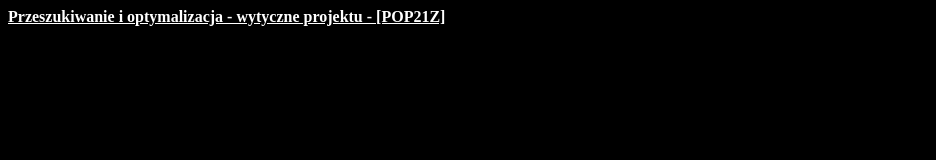
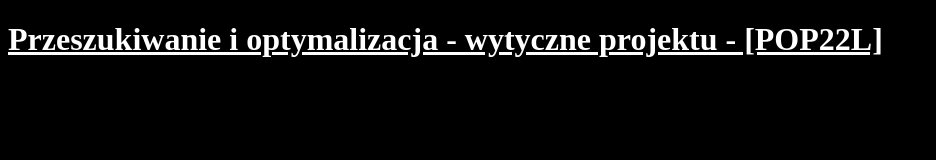
Before and after one commit to kkkrawczyk/kkkrawczyk.github.io, a plain HTML site: page index.html in a window 1280 px wide. Shown: the whole page, without its empty margins (0-936 px from the left). Drawn offline with Linux system fonts and the light colour scheme.

Commit message:
22L changes

```diff
--- a/index.html
+++ b/index.html
@@ -12,7 +12,7 @@
 </head>
 <body>
 
-    <a href="./files/projekt_wytyczne_POP_KK.pdf" download="projekt_wytyczne_POP_KK.pdf">Przeszukiwanie i optymalizacja - wytyczne projektu - [POP21Z]</a>
+    <h1><a href="./files/projekt_wytyczne_POP_KK.pdf" download="projekt_wytyczne_POP_KK.pdf">Przeszukiwanie i optymalizacja - wytyczne projektu - [POP22L]</a></h1>
 
 </body>
 </html>
```
Also changed, not shown: 1 other file.
